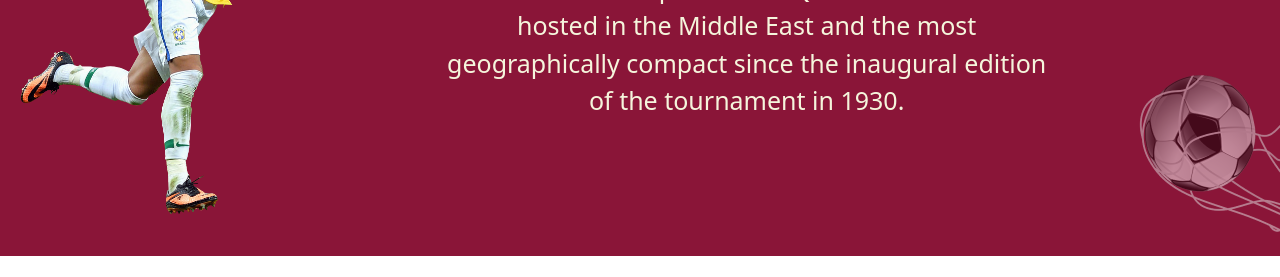
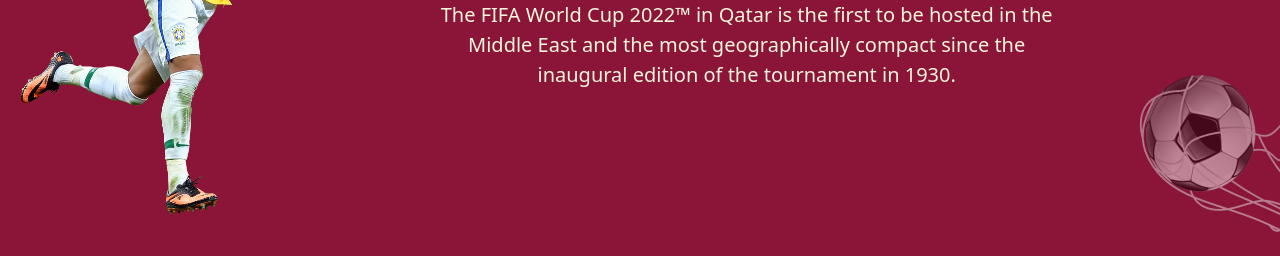
Before and after one commit to mahadi215/javascript-project-select-best-five_player, a plain HTML site: page index.html in a window 1280 px wide. Shown: the part 263-540 px from the top of the page. Drawn offline with nearby package versions, Linux system fonts and the light colour scheme.

Commit message:
html fixed

```diff
--- a/index.html
+++ b/index.html
@@ -21,7 +21,7 @@
                 </div>
                 <div class="col-md-6 col-sm-12 text-center m-auto ">
                     <h1 class="text-white mb-3 banner-title">THE FIFA WORLD CUP QATAR 2022</h1>
-                    <p class="banner-sub-title">The FIFA World Cup 2022™ in Qatar is the first to be hosted in the Middle East and the most geographically compact since the inaugural edition of the tournament in 1930. </p>
+                    <p class="banner-sub-title fs-5">The FIFA World Cup 2022™ in Qatar is the first to be hosted in the Middle East and the most geographically compact since the inaugural edition of the tournament in 1930. </p>
                 </div>
                 <div class="col-md-2 col-sm-12"><img class="img-fluid bg-img" src="images/ball-img.png" alt=""></div>
             </div>
```
